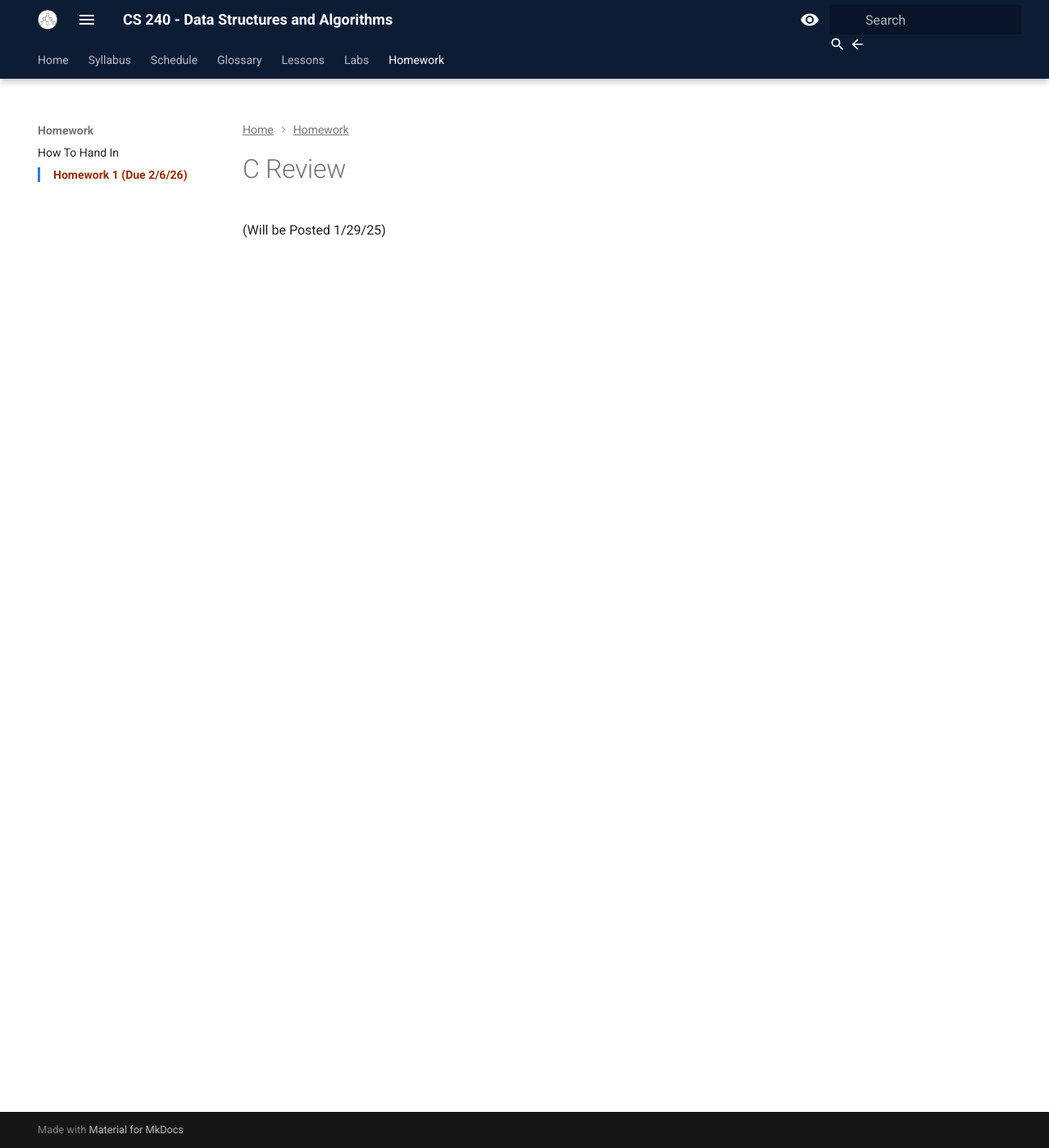
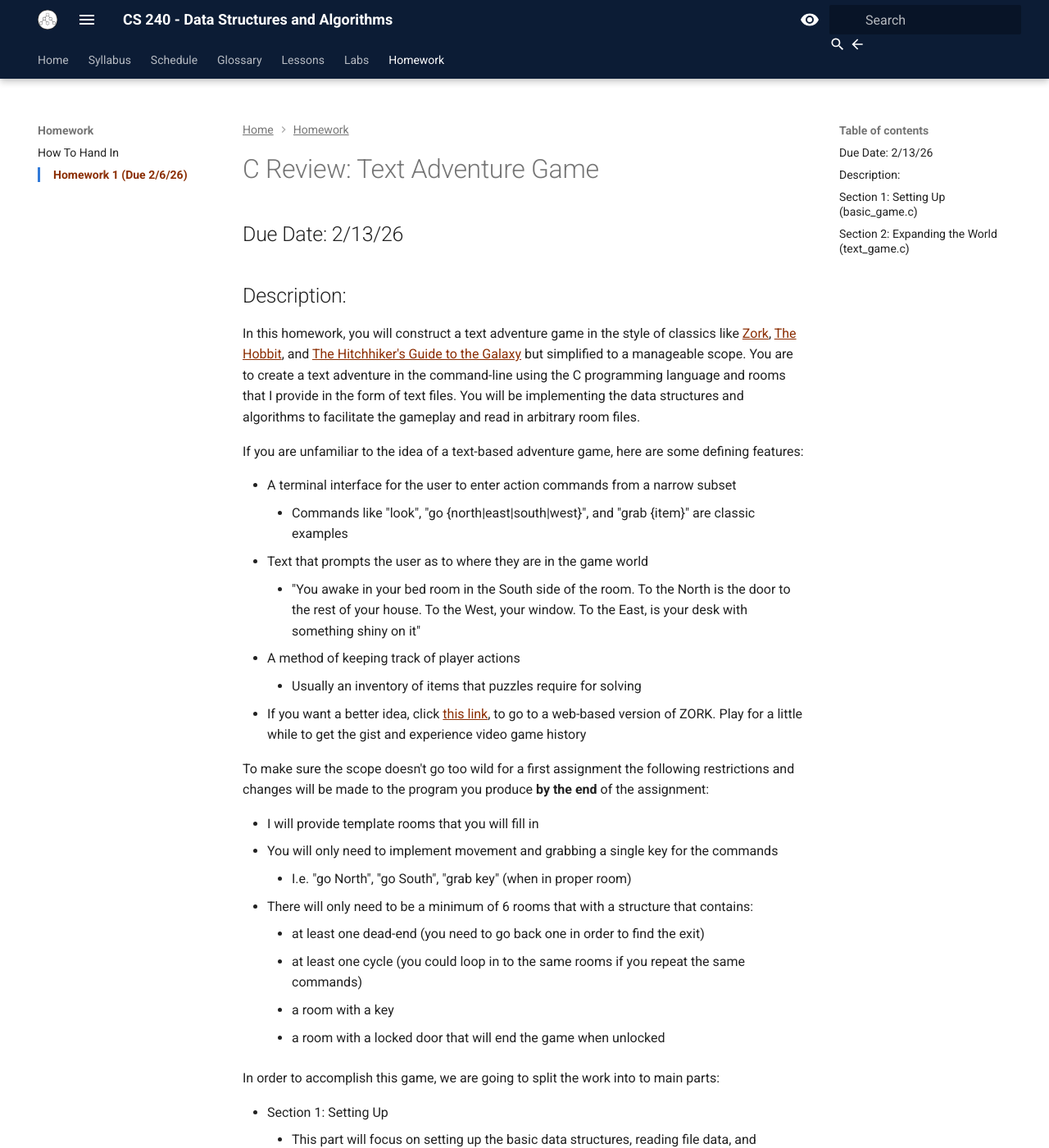
Before and after one commit to szwakoj/CS240, an MkDocs documentation site: the page built from docs/homework/1_c_review.md, in a window 1280 px wide and 1400 px high. Shown: the whole window at 82% size. Built offline with MkDocs 1.6.1 and Material for MkDocs 9.7.7, drawn with Linux system fonts in a browser that asks for light colours; some of the changed text lies outside the part shown.

Commit message:
Homework 1 added WIP

```diff
--- a/docs/homework/1_c_review.md
+++ b/docs/homework/1_c_review.md
@@ -1,3 +1,44 @@
-# C Review
+# C Review: Text Adventure Game
+## Due Date: 2/13/26
 
-(Will be Posted 1/29/25)
+## Description:
+In this homework, you will construct a text adventure game in the style of classics like [Zork](https://en.wikipedia.org/wiki/Zork), [The Hobbit](https://en.wikipedia.org/wiki/The_Hobbit_(1982_video_game)), and [The Hitchhiker's Guide to the Galaxy](https://en.wikipedia.org/wiki/The_Hitchhiker%27s_Guide_to_the_Galaxy_(video_game)) but simplified to a manageable scope. You are to create a text adventure in the command-line using the C programming language and rooms that I provide in the form of text files. You will be implementing the data structures and algorithms to facilitate the gameplay and read in arbitrary room files.
+
+If you are unfamiliar to the idea of a text-based adventure game, here are some defining features:
+
+- A terminal interface for the user to enter action commands from a narrow subset
+	- Commands like "look", "go {north|east|south|west}", and "grab {item}" are classic examples
+- Text that prompts the user as to where they are in the game world
+	- "You awake in your bed room in the South side of the room. To the North is the door to the rest of your house. To the West, your window. To the East, is your desk with something shiny on it"
+- A method of keeping track of player actions
+	- Usually an inventory of items that puzzles require for solving
+- If you want a better idea, click [this link](https://www.web-adventures.org/cgi-bin/webfrotz?s=ZorkDungeon), to go to a web-based version of ZORK. Play for a little while to get the gist and experience video game history
+
+To make sure the scope doesn't go too wild for a first assignment the following restrictions and changes will be made to the program you produce **by the end** of the assignment:
+
+- I will provide template rooms that you will fill in
+- You will only need to implement movement and grabbing a single key for the commands
+	- I.e. "go North", "go South", "grab key" (when in proper room)
+- There will only need to be a minimum of 6 rooms that with a structure that contains:
+	- at least one dead-end (you need to go back one in order to find the exit)
+	- at least one cycle (you could loop in to the same rooms if you repeat the same commands)
+	- a room with a key
+	- a room with a locked door that will end the game when unlocked
+
+In order to accomplish this game, we are going to split the work into to main parts:
+
+- Section 1: Setting Up
+	- This part will focus on setting up the basic data structures, reading file data, and creating the user interface for a small version of the full game
+	- You will start by parsing a room files that I provide to you, creating a struct to store that data, and navigating the basic rooms by implementing the movement command parser
+-  Section 2: Expanding the World
+	 - With the data structures in place and a small example, you will now expand on the groundwork from the previous part and create your own room descriptions and layout while also adding in the key mechanics
+## Section 1: Setting Up (basic_game.c)
+
+Click [here](../homework/HW1_Start.zip) , to download the starting point that I have created for you. It is also on Brightspace, under Content->Homework 1. Unzip it into the place you are completing Homework 1, Section 1.
+
+
+
+
+
+
+## Section 2: Expanding the World (text_game.c)
--- a/mkdocs.yml
+++ b/mkdocs.yml
@@ -36,6 +36,7 @@ markdown_extensions:
   - pymdownx.snippets
   - pymdownx.superfences
 
+
 extra_javascript:
   - javascript/wcag_fixes.js
   - javascript/mathjax.js
```
Also changed, not shown: 1 other file.
